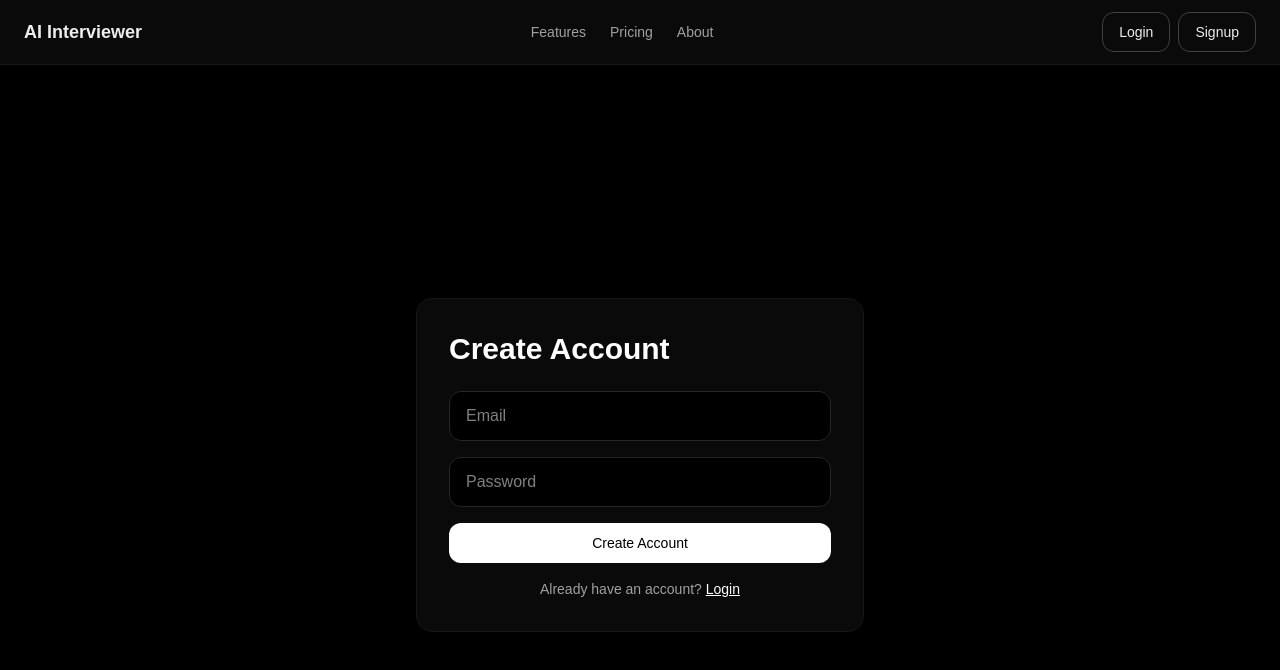
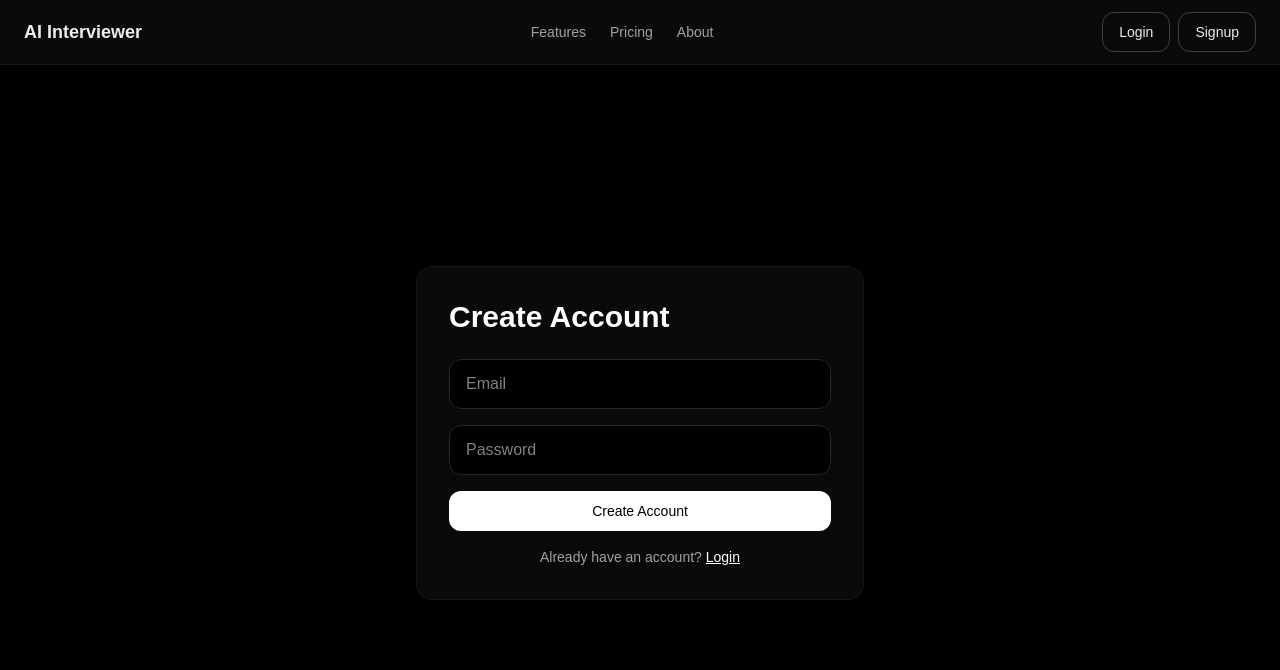
Before and after one commit to aaqibsyed/ai-interviewer, a Next.js app: page /signup in a window 1280 px wide. Shown: the top 670 px of the page. Built offline with nearby package versions, Linux system fonts and the light colour scheme; no server answers.

Commit message:
Add shared auth layout and navbar integration

```diff
--- a/src/app/(auth)/login/page.tsx
+++ b/src/app/(auth)/login/page.tsx
@@ -41,7 +41,7 @@ export default function LoginPage() {
 
     return (
         <>
-        <main className="flex min-h-screen items-center justify-center bg-black px-6 text-white">
+        <main className="flex min-h-[calc(100vh-64px)] items-center justify-center bg-black px-6 text-white">
             <div className="w-full max-w-md rounded-2xl border border-neutral-900 bg-neutral-950 p-8">
                 <h1 className="text-3xl font-bold">
                     Login
--- a/src/app/(auth)/signup/page.tsx
+++ b/src/app/(auth)/signup/page.tsx
@@ -57,7 +57,7 @@ export default function SignupPage() {
     }
 
     return (
-        <main className="flex min-h-screen items-center justify-center bg-black px-6 text-white">
+        <main className="flex min-h-[calc(100vh-64px)] items-center justify-center bg-black px-6 text-white">
             <div className="w-full max-w-md rounded-2xl border border-neutral-900 bg-neutral-950 p-8">
                 <h1 className="text-3xl font-bold">
                     Create Account
```
